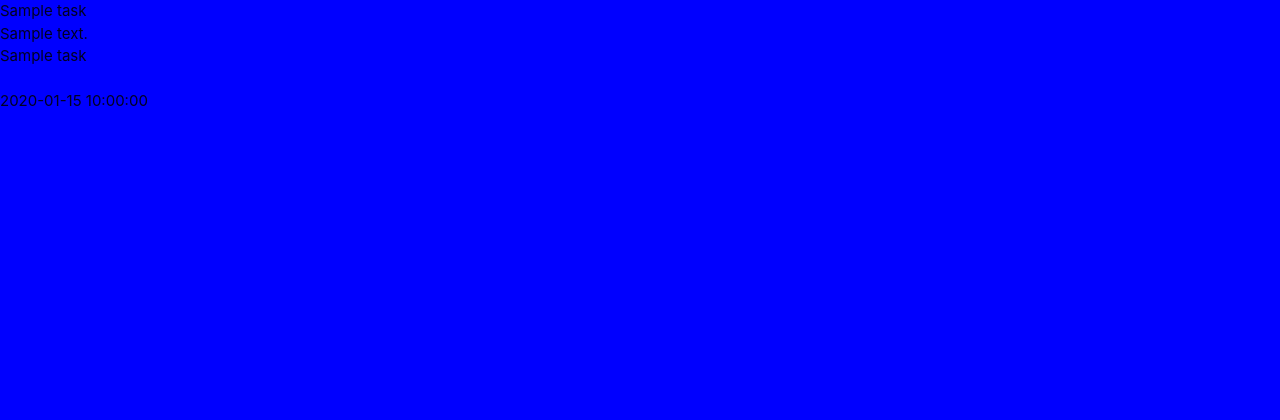
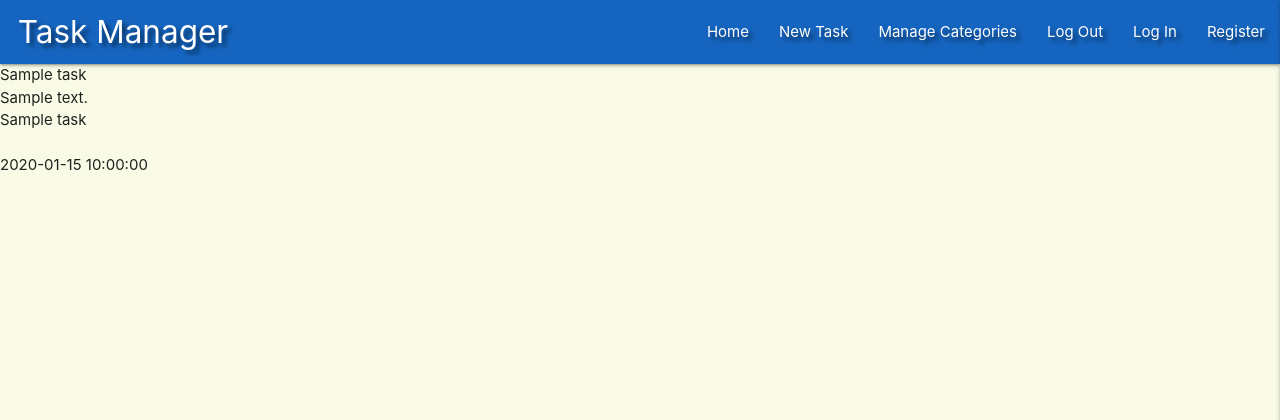
Before and after one commit to Anindita123-code/Task_Manager_Anindita, a Flask app: page / in a window 1280 px wide. Shown: the top 420 px of the page. Run offline with Flask 2, Linux system fonts and the light colour scheme; a database or web service that is not in the repository returns one stand-in record (values such as "Sample title"); some libraries are stand-ins or nearby versions.

Commit message:
Add materialize navbar

```diff
--- a/static/css/style.css
+++ b/static/css/style.css
@@ -1,3 +1,6 @@
 body{
-    background-color: blue;
+    background-color: #f9fbe7;
 }
+.text-shadow{
+    text-shadow: 4px 4px 4px rgba(0,0,0,0.5);
+}
--- a/static/js/script.js
+++ b/static/js/script.js
@@ -0,0 +1,3 @@
+ $(document).ready(function(){
+    $('.sidenav').sidenav({edge: "right"})
+    });
--- a/templates/base.html
+++ b/templates/base.html
@@ -14,7 +14,35 @@
     <title>Task Manager</title>
 </head>
 <body>
+    <header>
+        <!-- navbar -->
+        <nav class="nav-extended text-shadow blue darken-3">
+            <!-- top navbar -->
+            <div class="nav-wrapper">
+            <a href="{{ url_for('get_tasks') }}" class="brand-logo">&nbsp; Task Manager</a>
+            <a href="#" data-target="mobile-demo" class="sidenav-trigger right"><i class="fas fa-bars"></i></a>
+            <ul class="right hide-on-med-and-down">
+                <li><a href="{{ url_for('get_tasks') }}">Home</a></li>
+                <li><a href="#">New Task</a></li>
+                <li><a href="#">Manage Categories</a></li>
+                <li><a href="#">Log Out</a></li>
+                <li><a href="#">Log In</a></li>
+                <li><a href="#">Register</a></li>
+            </ul>
+            </div>
+        </nav>
+        <!-- mobile side navbar-->
+        <ul class="sidenav" id="mobile-demo">
+            <li><h4 class="center-align light-blue-text text-darken 4">Task Manager</h4></li>
+            <li><a href="{{ url_for('get_tasks') }}">Home</a></li>
+            <li><a href="#">New Task</a></li>
+            <li><a href="#">Manage Categories</a></li>
+            <li><a href="#">Log Out</a></li>
+            <li><a href="#">Log In</a></li>
+            <li><a href="#">Register</a></li>
+        </ul>
 
+    </header>
     {% block content %}
     {% endblock %}
 
```
